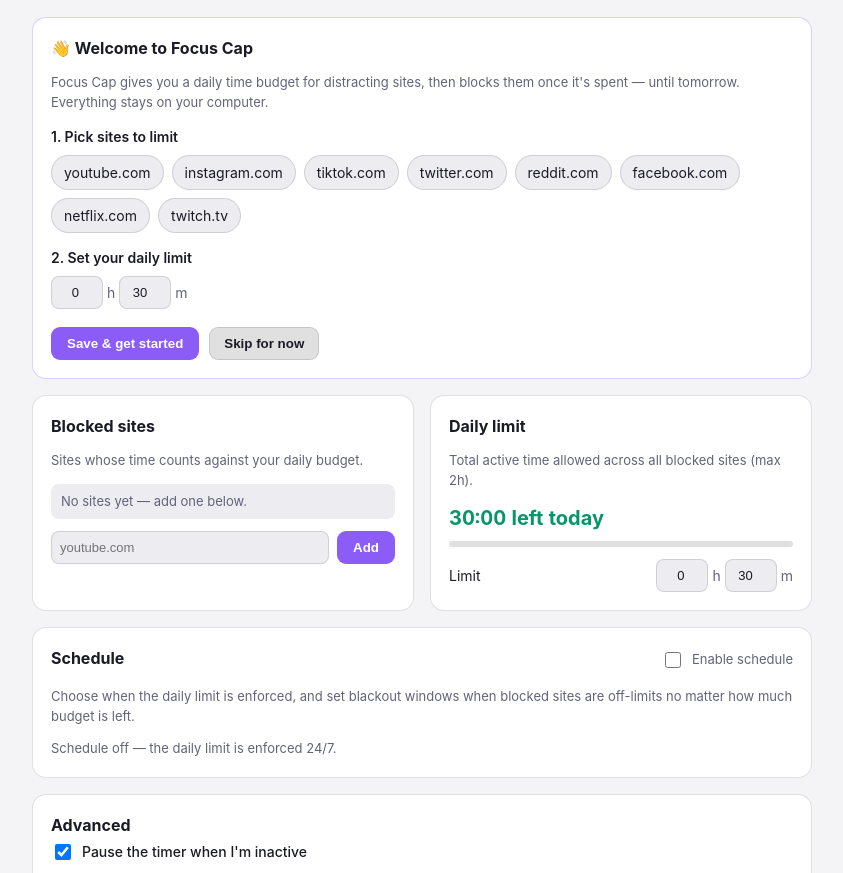
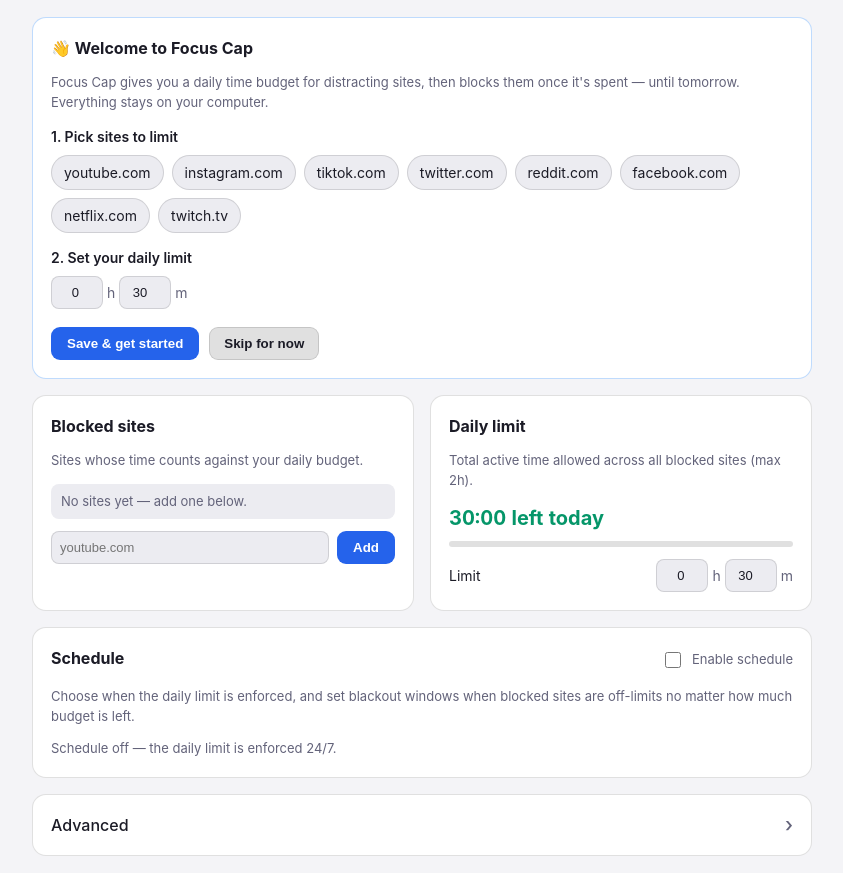
Before and after one commit to dharshanag/focuscap, a browser extension: page options.html in a window 1280 px wide. Shown: the part 70-943 px from the top of the page, without its empty margins (218-1061 px from the left). Drawn offline with Linux system fonts and the light colour scheme.

Commit message:
Make Advanced section collapsible; switch accent color to blue

```diff
--- a/dashboard.css
+++ b/dashboard.css
@@ -4,8 +4,8 @@
   --panel: #1e1e2e;
   --text: #e7e7f0;
   --muted: #9a9ab0;
-  --accent: #a78bfa;
-  --accent-dim: #6d5bb5;
+  --accent: #60a5fa;
+  --accent-dim: #2563eb;
   --danger: #f87171;
   --green: #34d399;
   --edge: rgba(255,255,255,0.09);
@@ -17,8 +17,8 @@
   --panel: #ffffff;
   --text: #1b1b26;
   --muted: #63637a;
-  --accent: #7c3aed;
-  --accent-dim: #8b5cf6;
+  --accent: #1d4ed8;
+  --accent-dim: #2563eb;
   --danger: #dc2626;
   --green: #059669;
   --edge: rgba(0,0,0,0.10);
--- a/options.css
+++ b/options.css
@@ -5,8 +5,8 @@
   --panel-2: #262637;
   --text: #e7e7f0;
   --muted: #9a9ab0;
-  --accent: #a78bfa;
-  --accent-dim: #6d5bb5;
+  --accent: #60a5fa;
+  --accent-dim: #2563eb;
   --danger: #f87171;
   --green: #34d399;
   --amber: #fbbf24;
@@ -20,8 +20,8 @@
   --panel-2: #ececf1;
   --text: #1b1b26;
   --muted: #63637a;
-  --accent: #7c3aed;
-  --accent-dim: #8b5cf6;
+  --accent: #1d4ed8;
+  --accent-dim: #2563eb;
   --danger: #dc2626;
   --green: #059669;
   --amber: #b45309;
@@ -95,7 +95,7 @@ input:disabled { opacity: 0.45; cursor: not-allowed; }
 input[type="time"] { font-variant-numeric: tabular-nums; }
 
 /* onboarding */
-.onboard { border-color: rgba(167,139,250,0.4); }
+.onboard { border-color: rgba(96,165,250,0.4); }
 .onboard-step { margin-top: 14px; }
 .step-label { font-weight: 600; margin-bottom: 8px; }
 .preset-grid { display: flex; flex-wrap: wrap; gap: 8px; }
@@ -104,7 +104,7 @@ input[type="time"] { font-variant-numeric: tabular-nums; }
   background: var(--panel-2); border: 1px solid var(--edge);
   border-radius: 999px; padding: 6px 12px; cursor: pointer; user-select: none;
 }
-.preset.on { background: rgba(167,139,250,0.22); border-color: var(--accent); }
+.preset.on { background: rgba(96,165,250,0.22); border-color: var(--accent); }
 .onboard-actions { margin-top: 18px; display: flex; gap: 10px; align-items: center; }
 
 /* site list */
@@ -155,7 +155,7 @@ input[type="time"] { font-variant-numeric: tabular-nums; }
   background: var(--panel-2); border: 1px solid var(--edge);
   color: var(--muted); font-weight: 600; font-size: 12px;
 }
-.day-btn.on { background: rgba(167,139,250,0.22); border-color: var(--accent); color: var(--text); }
+.day-btn.on { background: rgba(96,165,250,0.22); border-color: var(--accent); color: var(--text); }
 .day-btn.mini { width: 30px; height: 28px; font-size: 11px; }
 
 .window-list, .blackout-list { list-style: none; margin: 0 0 8px; padding: 0; }
@@ -177,3 +177,24 @@ input[type="time"] { font-variant-numeric: tabular-nums; }
 .field-row.disabled { opacity: 0.45; pointer-events: none; }
 .save-row { display: flex; align-items: center; gap: 12px; margin-top: 16px; }
 .saved-msg { color: var(--green); font-size: 13px; font-weight: 600; }
+
+/* collapsible Advanced section */
+.advanced-summary {
+  cursor: pointer;
+  font-size: 16px;
+  font-weight: 500;
+  list-style: none;
+  display: flex;
+  align-items: center;
+  justify-content: space-between;
+}
+.advanced-summary::-webkit-details-marker { display: none; }
+.advanced-summary::after {
+  content: "\203A";
+  color: var(--muted);
+  font-size: 20px;
+  line-height: 1;
+  transition: transform 0.2s ease;
+}
+.advanced-card[open] .advanced-summary::after { transform: rotate(90deg); }
+.advanced-body { margin-top: 14px; }
--- a/options.html
+++ b/options.html
@@ -116,8 +116,9 @@
       </section>
 
       <!-- Advanced -->
-      <section class="card">
-        <h2>Advanced</h2>
+      <details class="card advanced-card">
+        <summary class="advanced-summary">Advanced</summary>
+        <div class="advanced-body">
           <label class="check-row">
             <input id="idleEnabled" type="checkbox" />
             <span>Pause the timer when I'm inactive</span>
@@ -134,7 +135,8 @@
             <button id="saveAdvanced" class="primary-btn">Save</button>
             <span id="advancedSaved" class="saved-msg" hidden>Saved ✓</span>
           </div>
-      </section>
+        </div>
+      </details>
     </main>
 
     <script src="schedule.js"></script>
--- a/stats.css
+++ b/stats.css
@@ -5,7 +5,7 @@
   --panel-2: #22222f;
   --text: #e7e7f0;
   --muted: #9a9ab0;
-  --accent: #a78bfa;
+  --accent: #60a5fa;
   --distraction: #f87171;
   --productive: #34d399;
   --neutral: #7a7a90;
@@ -19,7 +19,7 @@
   --panel-2: #ececf1;
   --text: #1b1b26;
   --muted: #63637a;
-  --accent: #7c3aed;
+  --accent: #1d4ed8;
   --distraction: #dc2626;
   --productive: #059669;
   --neutral: #6b6b80;
@@ -96,7 +96,7 @@ h2 {
 .chip.distraction { background: rgba(248,113,113,0.18); color: var(--distraction); }
 .chip.productive { background: rgba(52,211,153,0.18); color: var(--productive); }
 .chip.neutral { background: var(--edge); color: var(--neutral); }
-.chip.blocked { background: rgba(167,139,250,0.18); color: var(--accent); }
+.chip.blocked { background: rgba(96,165,250,0.18); color: var(--accent); }
 .meter { height: 5px; background: var(--edge); border-radius: 999px; margin-top: 8px; overflow: hidden; }
 .meter-fill { height: 100%; border-radius: 999px; background: var(--neutral); }
 .meter-fill.distraction { background: var(--distraction); }
@@ -105,10 +105,10 @@ h2 {
 
 .block-btn {
   font-size: 12px; font-weight: 600; color: var(--accent);
-  background: rgba(167,139,250,0.12); border: 1px solid rgba(167,139,250,0.35);
+  background: rgba(96,165,250,0.12); border: 1px solid rgba(96,165,250,0.35);
   border-radius: 8px; padding: 6px 12px; cursor: pointer; white-space: nowrap;
 }
-.block-btn:hover { background: rgba(167,139,250,0.22); }
+.block-btn:hover { background: rgba(96,165,250,0.22); }
 .blocked-tag { font-size: 12px; color: var(--accent); opacity: 0.8; white-space: nowrap; }
 
 .empty { color: var(--muted); padding: 12px 2px; }
```
Also changed, not shown: time-is-up.html (+2 -2 lines). Lines whose indentation alone changed are shown as unchanged.
